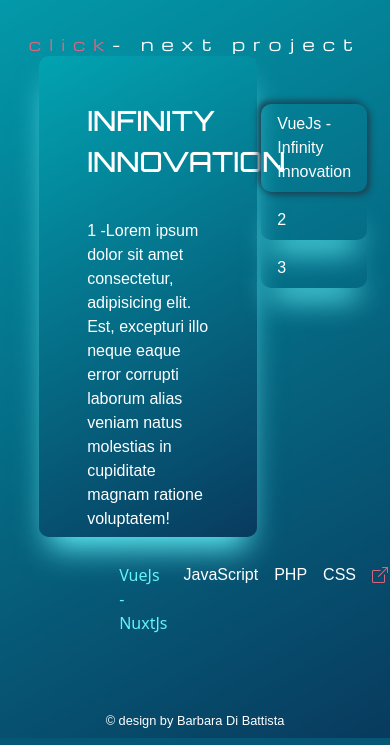
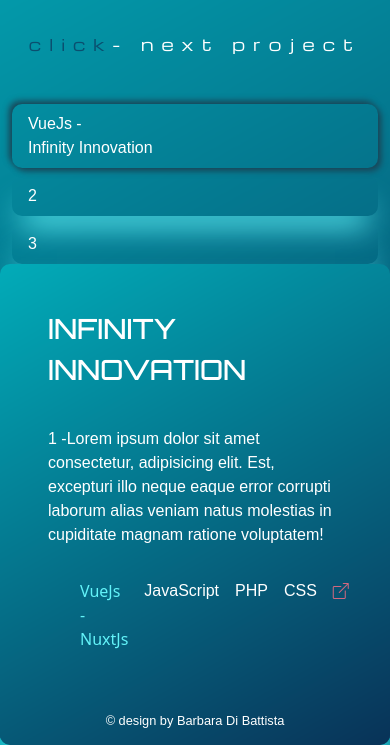
Before and after one commit to dibattista/di-battista-barbara-public, a Flask app: page /projets in a window 390 px wide. Shown: the part 106-851 px from the top of the page. Run offline with Flask 2, Linux system fonts and the light colour scheme; some libraries are stand-ins or nearby versions; some web fonts are replaced.

Commit message:
hot-fix-responsive-project

```diff
--- a/static/css/style.css
+++ b/static/css/style.css
@@ -122,7 +122,7 @@ a {
 }
 
 .welcome-span-color-word {
-  color: var(--second-color);
+  color: var(--main-color);
 }
 /* END div left index */
 
@@ -168,7 +168,7 @@ a {
   color: var(--second-color) !important;
 }
 .project-span-color-vertical {
-  color: var(--second-color);
+  color: var(--main-color);
 }
 
 a:hover .bi-box-arrow-up-right {
--- a/templates/projets.html
+++ b/templates/projets.html
@@ -9,41 +9,10 @@
           <div class="col-lg-1 d-flex justify-content-center">
             <p class="vertical-title"><span class="project-span-color-vertical">click</span>- next project</p>
           </div>
-          <div class="col-1"></div>
-          <div class="col-7 bg-content-project p-5">
-            <!-- Tab content project -->
-            <div class="tab-content" id="myTabContent">
-              <div class="tab-pane fade show active" id="content-link1" role="tabpanel" aria-labelledby="content-link1-tab">
-                <h1 class="h1-projet-1">INFINITY</h1>
-                <h1 class="h1-projet-1">INNOVATION</h1>
-                <div class="row space-row-2"></div>
-                <P class="p-projet-1">1 -Lorem ipsum dolor sit amet consectetur, adipisicing elit.
-                  Est, excepturi illo neque eaque error corrupti laborum alias
-                  veniam natus molestias in cupiditate magnam ratione voluptatem!
-                </P>
-                <div class="row space-row-2"></div>
-                <ul>
-                  <li class="pe-3"><span class="div-span-strength-color">VueJs - NuxtJs</span></li>
-                  <li class="pe-3"><p>JavaScript</p></li>
-                  <li class="pe-3"><p>PHP</p></li>
-                  <li class="pe-3"><p>CSS</p></li>
-                  <li>
-                    <a href="https://www.infinity-innovation.fr" target="_blank">
-                      <i class="bi bi-box-arrow-up-right"></i>
-                    </a>
-                  </li>
-                </ul>
-              </div>
-              <div class="tab-pane fade" id="content-link2" role="tabpanel" aria-labelledby="content-link2-tab">
-                2-This is some placeholder content the Home tab's associated content. Clicking another tab will toggle the visibility of this one for the next. The tab JavaScript swaps classes to control the content visibility and styling. You can use it with tabs, pills, and any other .nav-powered navigation.
-              </div>
-              <div class="tab-pane fade" id="content-link3" role="tabpanel" aria-labelledby="content-link3-tab">
-                3-This is some placeholder content the Home tab's associated content. Clicking another tab will toggle the visibility of this one for the next. The tab JavaScript swaps classes to control the content visibility and styling. You can use it with tabs, pills, and any other .nav-powered navigation.
-              </div>
-            </div>
-            <!-- END Tab content project -->
-          </div>
-          <div class="col-2">
+          <div class="col-lg-1"></div>
+          <div class="col-lg-9">
+            <div class="row">
+              <div class="col-lg-2 order-lg-2">
                 <!-- Tab navs projects -->
                 <ul class="nav nav-tabs flex-column pt-5" id="myTab" role="tablist" aria-orientation="vertical">
                   <li class="nav-item">
@@ -82,7 +51,48 @@
                 </ul>
                  <!-- END Tab navs projects -->
               </div>
-          <div class="col-1"></div>
+              <div class="col-lg-10 bg-content-project p-5 order-lg-1">
+                <!-- Tab content project -->
+                <div class="tab-content" id="myTabContent">
+                  <div class="tab-pane fade show active" id="content-link1" role="tabpanel" aria-labelledby="content-link1-tab">
+                    <h1 class="h1-projet-1">INFINITY</h1>
+                    <h1 class="h1-projet-1">INNOVATION</h1>
+                    <div class="row space-row-2"></div>
+                    <P class="p-projet-1">1 -Lorem ipsum dolor sit amet consectetur, adipisicing elit.
+                      Est, excepturi illo neque eaque error corrupti laborum alias
+                      veniam natus molestias in cupiditate magnam ratione voluptatem!
+                    </P>
+                    <div class="row space-row-2"></div>
+                    <ul>
+                      <li class="pe-3"><span class="div-span-strength-color">VueJs - NuxtJs</span></li>
+                      <li class="pe-3"><p>JavaScript</p></li>
+                      <li class="pe-3"><p>PHP</p></li>
+                      <li class="pe-3"><p>CSS</p></li>
+                      <li>
+                        <a href="https://www.infinity-innovation.fr" target="_blank">
+                          <i class="bi bi-box-arrow-up-right"></i>
+                        </a>
+                      </li>
+                    </ul>
+                  </div>
+                  <div class="tab-pane fade" id="content-link2" role="tabpanel" aria-labelledby="content-link2-tab">
+                    <P class="p-projet-2">2 -Lorem ipsum dolor sit amet consectetur, adipisicing elit.
+                      Est, excepturi illo neque eaque error corrupti laborum alias
+                      veniam natus molestias in cupiditate magnam ratione voluptatem!
+                    </P>
+                  </div>
+                  <div class="tab-pane fade" id="content-link3" role="tabpanel" aria-labelledby="content-link3-tab">
+                    <P class="p-projet-3">3 -Lorem ipsum dolor sit amet consectetur, adipisicing elit.
+                      Est, excepturi illo neque eaque error corrupti laborum alias
+                      veniam natus molestias in cupiditate magnam ratione voluptatem!
+                    </P>
+                  </div>
+                </div>
+                <!-- END Tab content project -->
+              </div>
+            </div>
+          </div>
+          <div class="col-lg-1"></div>
         </div>
     </div>
 {% endblock %}
```
Also changed, not shown: static/images/16.png (deleted), static/images/18.png (deleted), static/images/22.png (deleted), static/images/23.png (deleted), 2 other files. Lines whose indentation alone changed are shown as unchanged.
